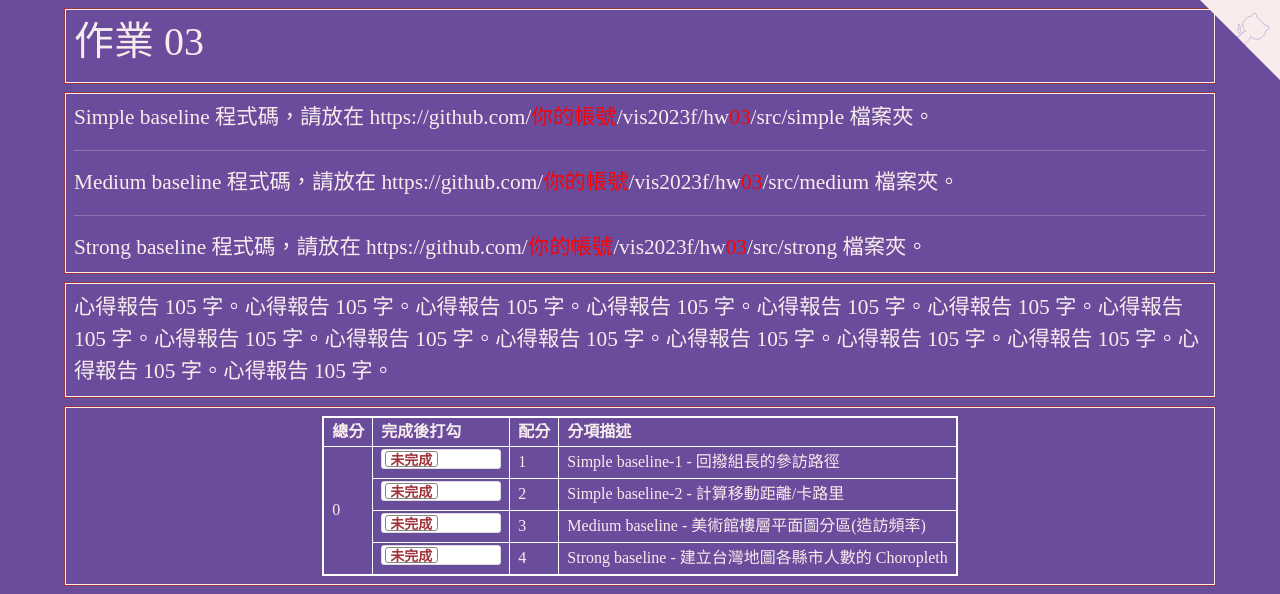
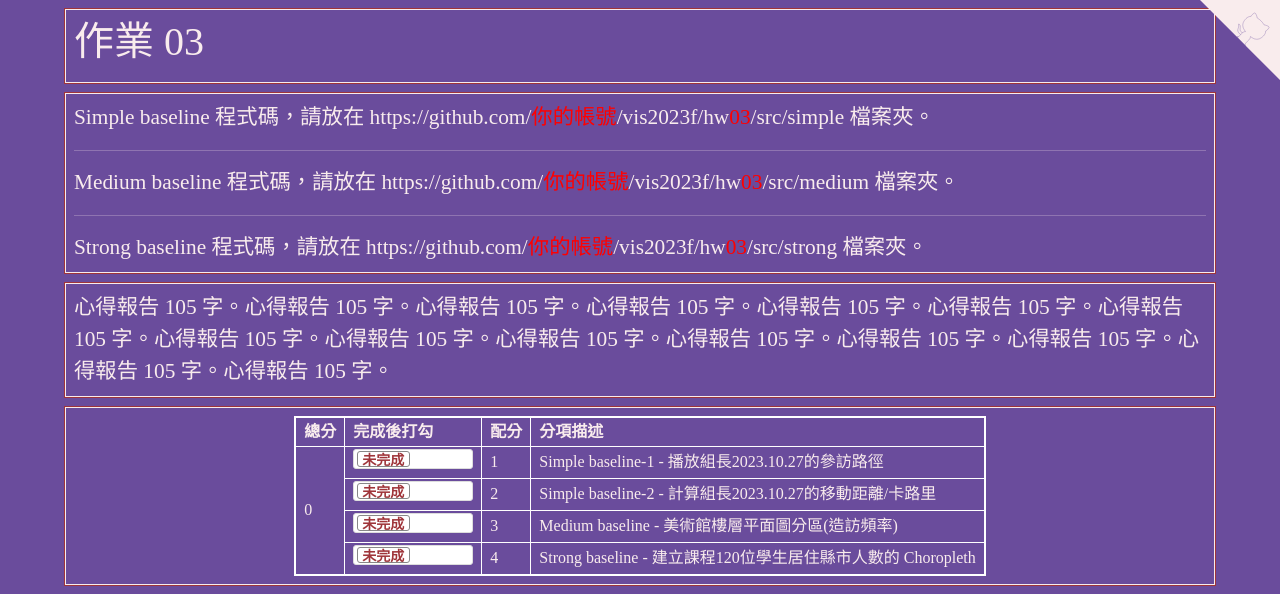
Before and after one commit to yungpei/vis2023f, a plain HTML site: page hw03/index.html in a window 1280 px wide. Shown: the top 594 px of the page. Drawn offline with nearby package versions, Linux system fonts and the light colour scheme.

Commit message:
Update index.html

```diff
--- a/hw03/index.html
+++ b/hw03/index.html
@@ -212,13 +212,13 @@
           <td rowspan="0" id="myTotal"></td>
           <td><input type="checkbox" class="flipswitch" id="myCheckbox1" ></td>
           <td id='m1'>1</td>
-          <td>Simple baseline-1 - 回撥組長的參訪路徑</td>
+          <td>Simple baseline-1 - 播放組長2023.10.27的參訪路徑</td>
         </tr>
 
          <tr>
           <td><input type="checkbox" class="flipswitch" id="myCheckbox2" ></td>
           <td id='m2'>2</td>
-          <td>Simple baseline-2 - 計算移動距離/卡路里</td>
+          <td>Simple baseline-2 - 計算組長2023.10.27的移動距離/卡路里</td>
         </tr>
 
         <tr>
@@ -230,7 +230,7 @@
         <tr>
           <td><input type="checkbox" class="flipswitch" id="myCheckbox4" ></td>
           <td id='m4'>4</td>
-          <td>Strong baseline - 建立台灣地圖各縣市人數的 Choropleth </td>
+          <td>Strong baseline - 建立課程120位學生居住縣市人數的 Choropleth </td>
         </tr>
 
       </table>
```
